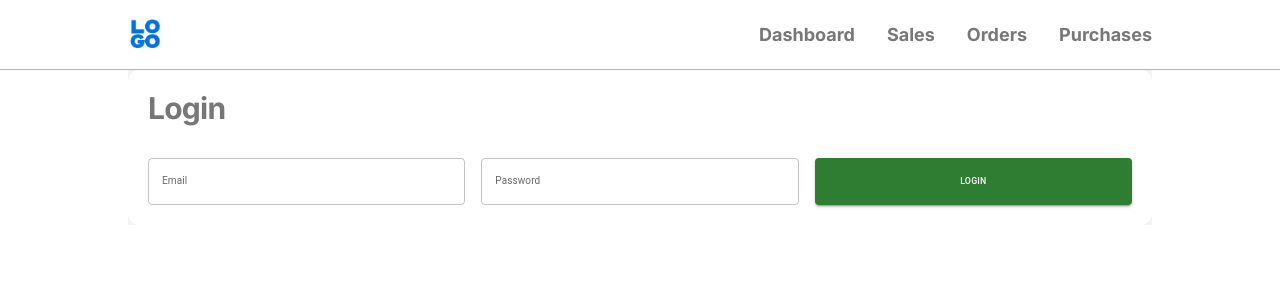
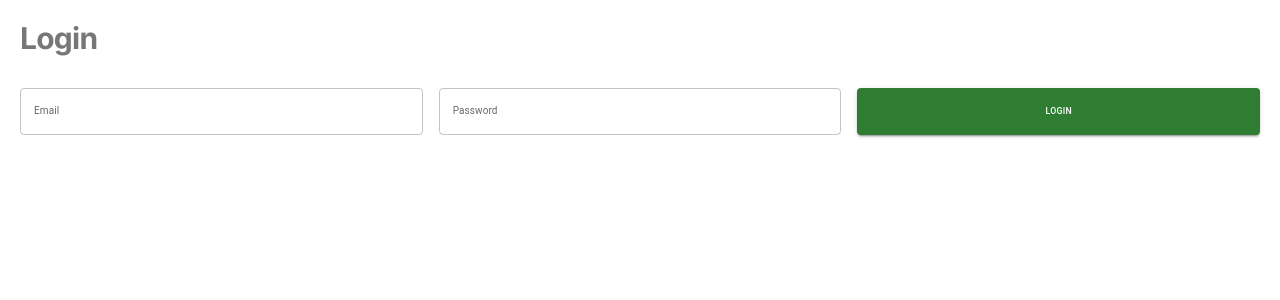
Before and after one commit to Subhash106/rkv-sales, a React app: page / in a window 1280 px wide. Shown: the top 300 px of the page. Built offline with nearby package versions, Linux system fonts and the light colour scheme.

Commit message:
route adjustment

```diff
--- a/src/App.js
+++ b/src/App.js
@@ -1,22 +1,18 @@
 import React from 'react';
-import { Provider } from 'react-redux';
 import { Outlet } from 'react-router-dom';
 
 import Header from './components/Header';
-import store from './store';
 
 import './App.css';
 
 const App = () => {
   return (
-    <Provider store={store}>
-      <div className="home">
-        <Header />
-        <div className="container bg-gray">
-          <Outlet />
-        </div>
+    <div className="home">
+      <Header />
+      <div className="container bg-gray">
+        <Outlet />
       </div>
-    </Provider>
+    </div>
   );
 };
 
--- a/src/index.js
+++ b/src/index.js
@@ -1,5 +1,6 @@
 import React from 'react';
 import ReactDOM from 'react-dom';
+import { Provider } from 'react-redux';
 import { createBrowserRouter, RouterProvider } from 'react-router-dom';
 
 import App from './App';
@@ -10,17 +11,17 @@ import Purchases from './components/Purchases';
 import Dashboard from './components/Dashboard';
 import Login from './components/Login';
 import ProtectedRoute from './components/ProtectedRoute';
+import store from './store';
 
 const router = createBrowserRouter([
   {
     path: '/',
-    element: <App />,
     errorElement: <Error />,
     children: [
+      { index: true, element: <Login /> },
       {
-        index: true,
-        element: <Login />
-      },
+        element: <App />,
+        children: [
           {
             path: '/dashboard',
             element: (
@@ -55,6 +56,13 @@ const router = createBrowserRouter([
           }
         ]
       }
+    ]
+  }
 ]);
 
-ReactDOM.render(<RouterProvider router={router} />, document.getElementById('root'));
+ReactDOM.render(
+  <Provider store={store}>
+    <RouterProvider router={router} />
+  </Provider>,
+  document.getElementById('root')
+);
```
Lines whose indentation alone changed are shown as unchanged.
